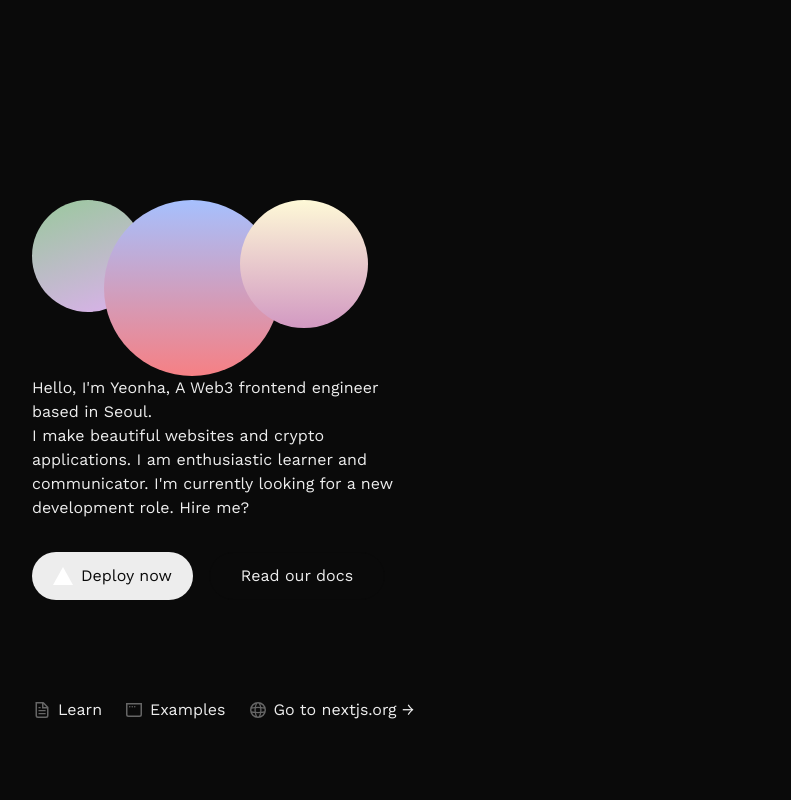
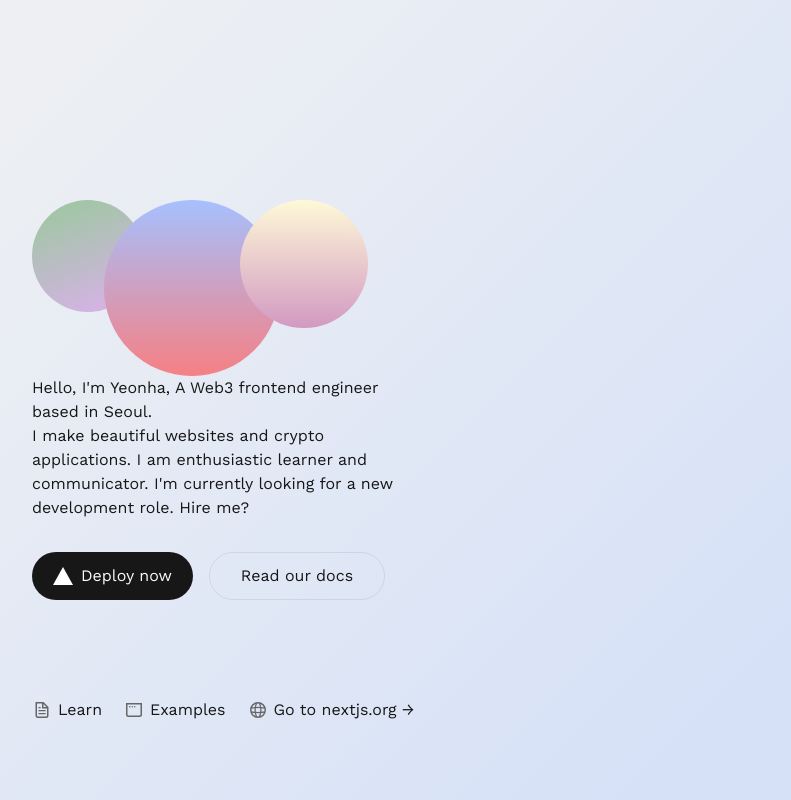
Before and after one commit to YeonhaPark/website, a Next.js app: page / in a window 1280 px wide. Shown: the whole page, without its empty margins (416-1207 px from the left). Built offline with nearby package versions, Linux system fonts and the light colour scheme; a web font is replaced by a local one.

Commit message:
feat: globals.css setting

```diff
--- a/app/globals.css
+++ b/app/globals.css
@@ -7,10 +7,10 @@
   --foreground: #171717;
 }
 
-@media (prefers-color-scheme: light) {
+@media (prefers-color-scheme: dark) {
   :root {
     --background: #0a0a0a;
-    --foreground: #ededed;
+    --foreground: #fbfbfb;
   }
 }
 
@@ -18,6 +18,16 @@ body {
   color: var(--foreground);
   background: var(--background);
   font-family: Arial, Helvetica, sans-serif;
+  background-attachment: fixed;
+background-color: rgb(217, 228, 245);
+  background-image:linear-gradient(315deg, rgb(211 222 250 / 50%) 10%, rgb(242 242 242 / 80%) 74%);
+}
+
+@layer utilities {
+  .text-stroke {
+    -webkit-text-stroke: 1px #171717;
+    color: transparent;
+  }
 }
 
 .sphere-lg {
```
